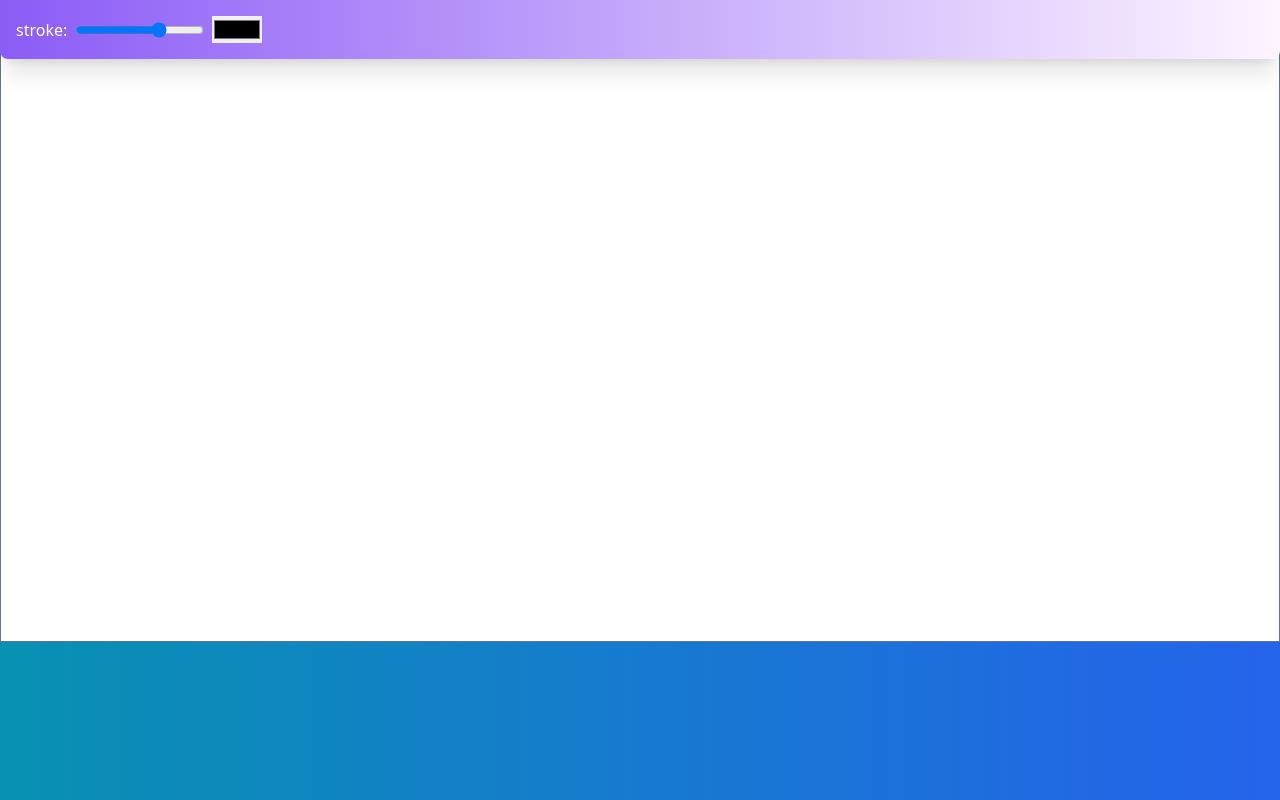
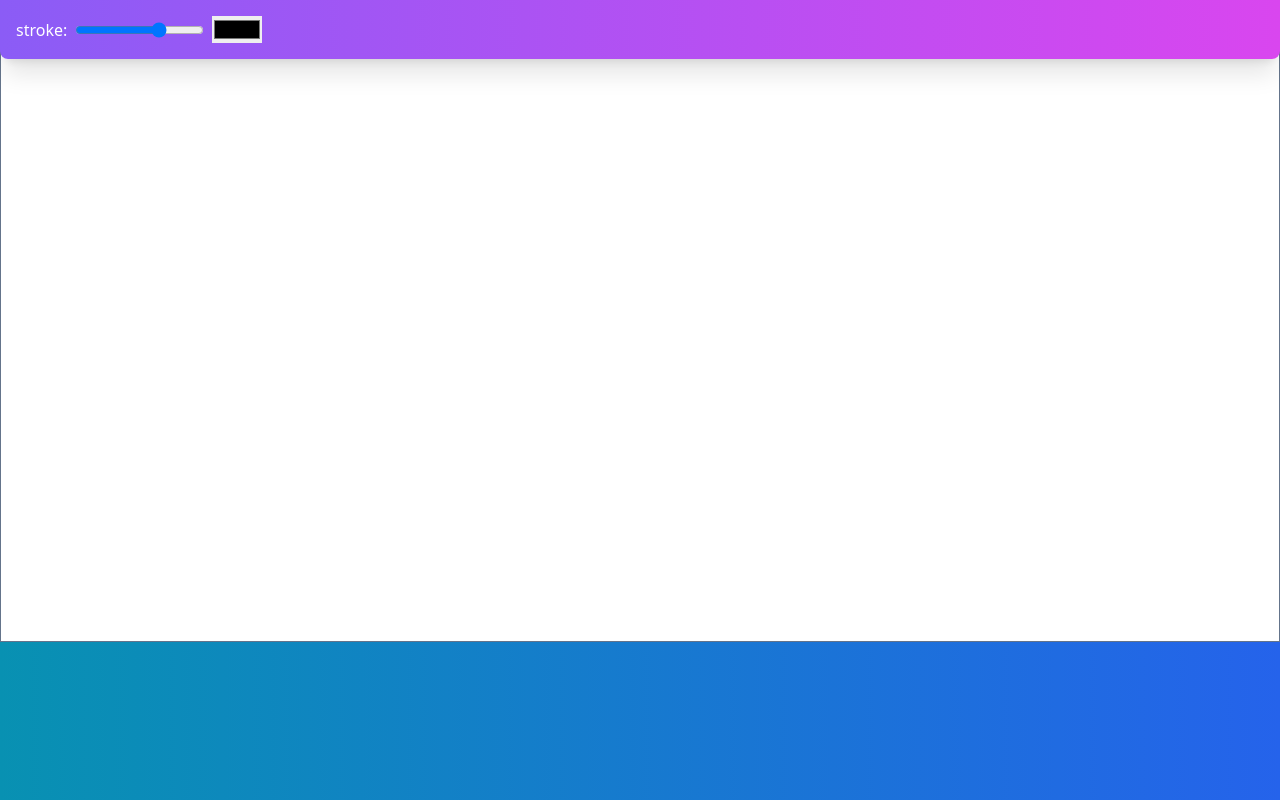
Before and after one commit to eckeriaue/rxjs-canvas, a website built with webpack: page index.html in a window 1280 px wide. Built offline with nearby package versions, Linux system fonts and the light colour scheme.

Commit message:
header bg gradient

```diff
--- a/index.html
+++ b/index.html
@@ -11,7 +11,7 @@
 <body class="bg-gradient-to-r from-cyan-600 to-blue-600 overflow-hidden">
   <canvas id="c" class="border border-slate-500 w-full" style="background-color: #fff"></canvas>
   <div class="fixed top-0 -translate-x-1/2 left-1/2 w-full
-  p-4 shadow-xl rounded-b-lg bg-gradient-to-r from-violet-500 to-fuchsia-50
+  p-4 shadow-xl rounded-b-lg bg-gradient-to-r from-violet-500 to-fuchsia-500
   flex gap-x-12 text-white
   ">
     <div class="flex items-center gap-x-2">
```
